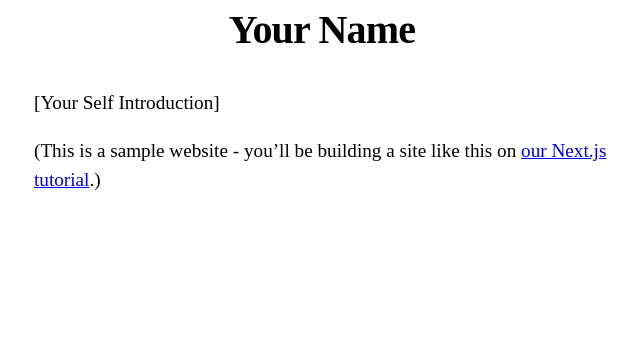
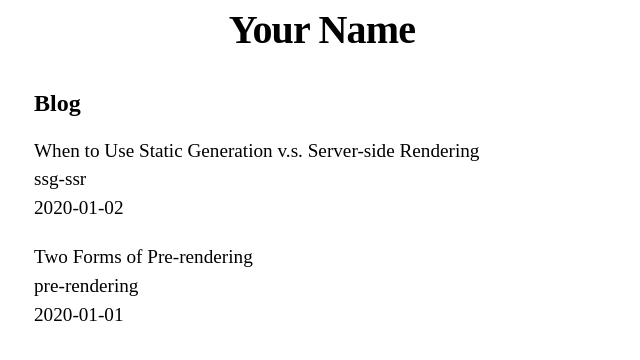
Before and after one commit to Daemo00/nextjs-blog, a Next.js app: page / in a window 1280 px wide. Shown: the part 202-562 px from the top of the page, without its empty margins (318-958 px from the left). Built offline with nearby package versions, Linux system fonts and the light colour scheme.

Commit message:
pre-rendering with data from file system

```diff
--- /dev/null
+++ b/lib/posts.js
@@ -0,0 +1,35 @@
+import fs from "fs";
+import path from "path";
+import matter from "gray-matter";
+
+const postsDirectory = path.join(process.cwd(), "posts");
+
+export function getSortedPostsData() {
+  // Get file names under /posts
+  const fileNames = fs.readdirSync(postsDirectory);
+  const allPostsData = fileNames.map((fileName) => {
+    // Remove ".md" from file name to get id
+    const id = fileName.replace(/\.md$/, "");
+
+    // Read markdown file as string
+    const fullPath = path.join(postsDirectory, fileName);
+    const fileContents = fs.readFileSync(fullPath, "utf8");
+
+    // Use gray-matter to parse the post metadata section
+    const matterResult = matter(fileContents);
+
+    // Combine the data with the id
+    return {
+      id,
+      ...matterResult.data,
+    };
+  });
+  // Sort posts by date
+  return allPostsData.sort((a, b) => {
+    if (a.date < b.date) {
+      return 1;
+    } else {
+      return -1;
+    }
+  });
+}
--- a/package.json
+++ b/package.json
@@ -6,6 +6,7 @@
     "start": "next start"
   },
   "dependencies": {
+    "gray-matter": "^4.0.3",
     "husky": "^8.0.3",
     "next": "latest",
     "prop-types": "^15.8.1",
--- a/pages/index.js
+++ b/pages/index.js
@@ -1,21 +1,38 @@
-import Head from 'next/head';
-import React from 'react';
-import Layout, { siteTitle } from '../components/layout';
-import utilStyles from '../styles/utils.module.css';
+import React from "react";
+import Layout from "../components/layout";
+import utilStyles from "../styles/utils.module.css";
+import { getSortedPostsData } from "../lib/posts";
 
-export default function Home() {
+export async function getStaticProps() {
+  const allPostsData = getSortedPostsData();
+  return {
+    props: {
+      allPostsData,
+    },
+  };
+}
+
+export default function Home({ allPostsData }) {
   return (
     <Layout home>
-      <Head>
-        <title>{siteTitle}</title>
-      </Head>
-      <section className={utilStyles.headingMd}>
-        <p>[Your Self Introduction]</p>
-        <p>
-          (This is a sample website - you’ll be building a site like this on{' '}
-          <a href="https://nextjs.org/learn">our Next.js tutorial</a>.)
-        </p>
+      {/* Keep the existing code here */}
+
+      {/* Add this <section> tag below the existing <section> tag */}
+      <section className={`${utilStyles.headingMd} ${utilStyles.padding1px}`}>
+        <h2 className={utilStyles.headingLg}>Blog</h2>
+        <ul className={utilStyles.list}>
+          {allPostsData.map(({ id, date, title }) => (
+            <li className={utilStyles.listItem} key={id}>
+              {title}
+              <br />
+              {id}
+              <br />
+              {date}
+            </li>
+          ))}
+        </ul>
       </section>
     </Layout>
   );
 }
+Home.propTypes;
--- /dev/null
+++ b/posts/pre-rendering.md
@@ -0,0 +1,11 @@
+---
+title: "Two Forms of Pre-rendering"
+date: "2020-01-01"
+---
+
+Next.js has two forms of pre-rendering: **Static Generation** and **Server-side Rendering**. The difference is in **when** it generates the HTML for a page.
+
+- **Static Generation** is the pre-rendering method that generates the HTML at **build time**. The pre-rendered HTML is then _reused_ on each request.
+- **Server-side Rendering** is the pre-rendering method that generates the HTML on **each request**.
+
+Importantly, Next.js lets you **choose** which pre-rendering form to use for each page. You can create a "hybrid" Next.js app by using Static Generation for most pages and using Server-side Rendering for others.
--- /dev/null
+++ b/posts/ssg-ssr.md
@@ -0,0 +1,19 @@
+---
+title: "When to Use Static Generation v.s. Server-side Rendering"
+date: "2020-01-02"
+---
+
+We recommend using **Static Generation** (with and without data) whenever possible because your page can be built once and served by CDN, which makes it much faster than having a server render the page on every request.
+
+You can use Static Generation for many types of pages, including:
+
+- Marketing pages
+- Blog posts
+- E-commerce product listings
+- Help and documentation
+
+You should ask yourself: "Can I pre-render this page **ahead** of a user's request?" If the answer is yes, then you should choose Static Generation.
+
+On the other hand, Static Generation is **not** a good idea if you cannot pre-render a page ahead of a user's request. Maybe your page shows frequently updated data, and the page content changes on every request.
+
+In that case, you can use **Server-Side Rendering**. It will be slower, but the pre-rendered page will always be up-to-date. Or you can skip pre-rendering and use client-side JavaScript to populate data.
```
Also changed, not shown: components/layout.js (+10 -10 lines), components/layout.module.css (indentation only), styles/utils.module.css (indentation only), 1 other file (tests, documents, lock files or other folders).
